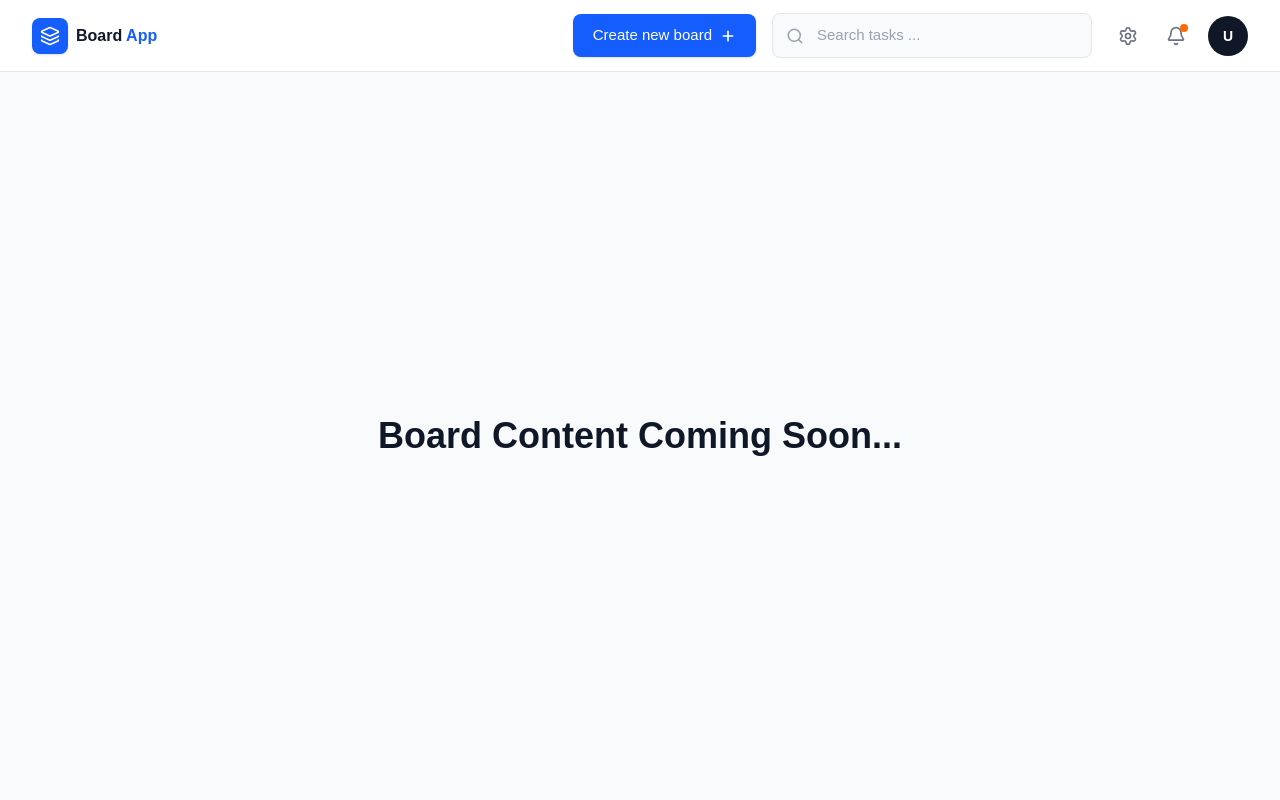
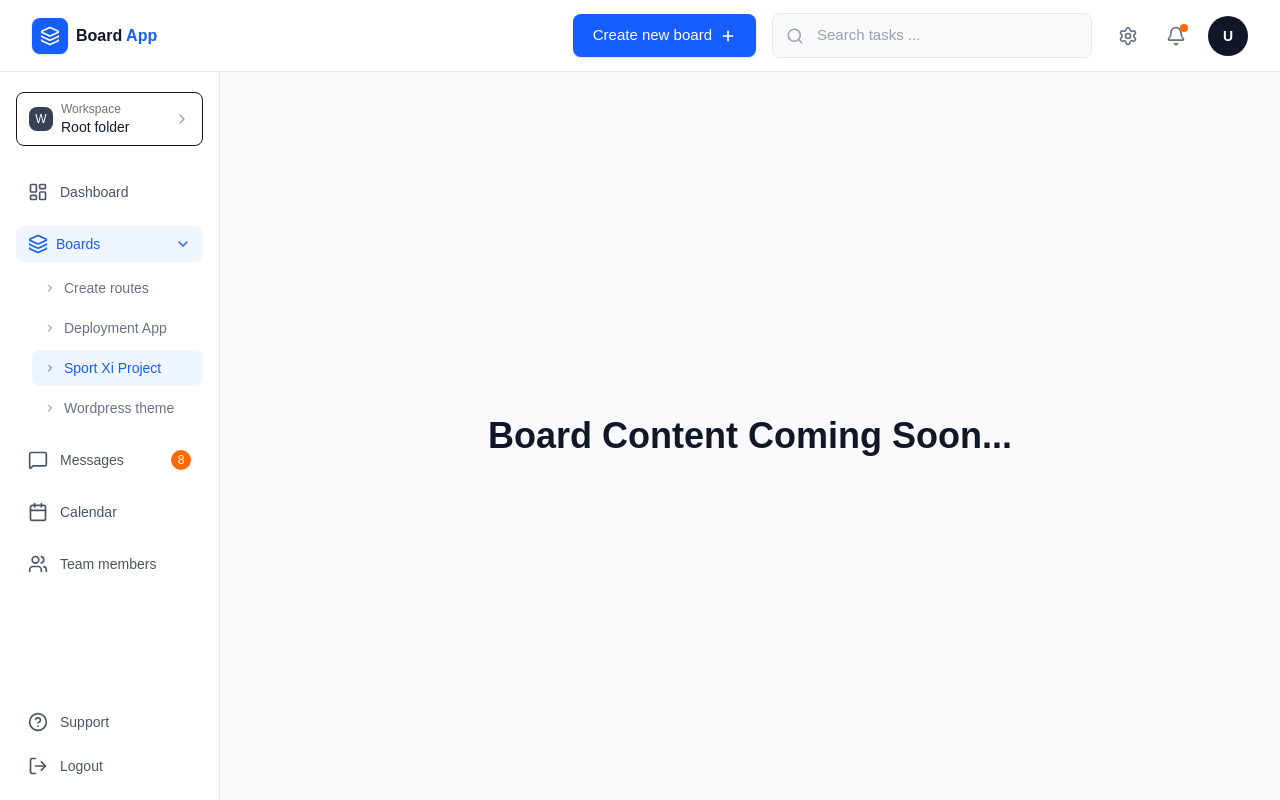
Before and after one commit to YasasDEK/visionex, a Next.js app: page / in a window 1280 px wide. Built offline with nearby package versions, Linux system fonts and the light colour scheme.

Commit message:
feat: add Sidebar navigation component
Adds Sidebar with workspace selector, boards list, and navigation menu.
Updates home page to integrate Sidebar alongside Header.

```diff
--- a/src/app/page.tsx
+++ b/src/app/page.tsx
@@ -1,10 +1,12 @@
 import Header from '@/components/Header';
+import Sidebar from '@/components/Sidebar';
 
 export default function Home() {
   return (
     <div className="flex h-screen bg-gray-50 overflow-hidden">
       <Header />
-      <div className="flex-1 flex flex-col">
+      <Sidebar />
+      <div className="flex-1 flex flex-col ml-0 md:ml-[220px]">
         <main className="flex-1 mt-[72px] flex items-center justify-center">
           <h1 className="text-4xl font-bold text-gray-900">Board Content Coming Soon...</h1>
         </main>
--- /dev/null
+++ b/src/components/Sidebar.tsx
@@ -0,0 +1,166 @@
+'use client';
+
+import React from 'react';
+import {
+  LayoutDashboard,
+  Layers,
+  ChevronRight,
+  MessageSquare,
+  Calendar,
+  Users,
+  HelpCircle,
+  LogOut,
+} from 'lucide-react';
+
+const Sidebar = () => {
+  const [isBoardsExpanded, setIsBoardsExpanded] = React.useState(true);
+
+  return (
+    <div className="w-[220px] bg-white border-r border-gray-200 flex-col h-screen fixed left-0 top-0 z-10 hidden md:flex">
+      {/* Logo */}
+      <div className="p-6">
+        <div className="flex items-center gap-2">
+          <div className="w-8 h-8 bg-blue-600 rounded-lg flex items-center justify-center">
+            <Layers className="w-5 h-5 text-white" />
+          </div>
+          <span className="font-semibold text-gray-900">
+            Board <span className="text-blue-600">App</span>
+          </span>
+        </div>
+      </div>
+
+      {/* Workspace */}
+      <div className="px-4 py-3">
+        <div className="flex items-center border gap-2 rounded-lg px-3 py-2">
+          <div className="w-6 h-6 bg-gray-700 rounded-lg flex items-center justify-center">
+            <span className="text-white text-xs font-medium">W</span>
+          </div>
+          <div className="flex-1">
+            <p className="text-xs text-gray-500">Workspace</p>
+            <p className="text-sm font-medium text-gray-900">Root folder</p>
+          </div>
+          <ChevronRight className="w-4 h-4 text-gray-400" />
+        </div>
+      </div>
+
+      {/* Navigation */}
+      <nav className="flex-1 px-4 py-4 overflow-y-auto">
+        {/* Dashboard */}
+        <div className="mb-4">
+          <a
+            href="#"
+            className="flex items-center gap-3 px-3 py-2 text-gray-600 hover:bg-gray-50 rounded-lg transition-colors"
+          >
+            <LayoutDashboard className="w-5 h-5" />
+            <span className="text-sm font-medium">Dashboard</span>
+          </a>
+        </div>
+
+        {/* Boards Section */}
+        <div className="mb-4">
+          <button
+            onClick={() => setIsBoardsExpanded(!isBoardsExpanded)}
+            className="flex items-center gap-2 px-3 py-2 text-blue-600 bg-blue-50 hover:bg-blue-100 rounded-lg transition-colors w-full"
+          >
+            <Layers className="w-5 h-5" />
+            <span className="text-sm font-medium flex-1 text-left">Boards</span>
+            <ChevronRight
+              className={`w-4 h-4 transition-transform ${
+                isBoardsExpanded ? 'rotate-90' : ''
+              }`}
+            />
+          </button>
+
+          {isBoardsExpanded && (
+            <div className="ml-4 mt-2 space-y-1">
+              <a
+                href="#"
+                className="flex items-center gap-2 px-3 py-2 text-gray-500 hover:bg-gray-50 rounded-lg transition-colors text-sm"
+              >
+                <ChevronRight className="w-3 h-3" />
+                Create routes
+              </a>
+              <a
+                href="#"
+                className="flex items-center gap-2 px-3 py-2 text-gray-500 hover:bg-gray-50 rounded-lg transition-colors text-sm"
+              >
+                <ChevronRight className="w-3 h-3" />
+                Deployment App
+              </a>
+              <a
+                href="#"
+                className="flex items-center gap-2 px-3 py-2 text-blue-600 bg-blue-50 hover:bg-blue-100 rounded-lg transition-colors text-sm font-medium"
+              >
+                <ChevronRight className="w-3 h-3" />
+                Sport Xi Project
+              </a>
+              <a
+                href="#"
+                className="flex items-center gap-2 px-3 py-2 text-gray-500 hover:bg-gray-50 rounded-lg transition-colors text-sm"
+              >
+                <ChevronRight className="w-3 h-3" />
+                Wordpress theme
+              </a>
+            </div>
+          )}
+        </div>
+
+        {/* Messages */}
+        <div className="mb-4">
+          <a
+            href="#"
+            className="flex items-center gap-3 px-3 py-2 text-gray-600 hover:bg-gray-50 rounded-lg transition-colors relative"
+          >
+            <MessageSquare className="w-5 h-5" />
+            <span className="text-sm font-medium">Messages</span>
+            <span className="ml-auto w-5 h-5 bg-orange-500 text-white text-xs rounded-full flex items-center justify-center">
+              8
+            </span>
+          </a>
+        </div>
+
+        {/* Calendar */}
+        <div className="mb-4">
+          <a
+            href="#"
+            className="flex items-center gap-3 px-3 py-2 text-gray-600 hover:bg-gray-50 rounded-lg transition-colors"
+          >
+            <Calendar className="w-5 h-5" />
+            <span className="text-sm font-medium">Calendar</span>
+          </a>
+        </div>
+
+        {/* Team members */}
+        <div className="mb-4">
+          <a
+            href="#"
+            className="flex items-center gap-3 px-3 py-2 text-gray-600 hover:bg-gray-50 rounded-lg transition-colors"
+          >
+            <Users className="w-5 h-5" />
+            <span className="text-sm font-medium">Team members</span>
+          </a>
+        </div>
+      </nav>
+
+      {/* Bottom Section */}
+      <div className="p-4">
+        <a
+          href="#"
+          className="flex items-center gap-3 px-3 py-2 text-gray-600 hover:bg-gray-50 rounded-lg transition-colors mb-2"
+        >
+          <HelpCircle className="w-5 h-5" />
+          <span className="text-sm font-medium">Support</span>
+        </a>
+        <a
+          href="#"
+          className="flex items-center gap-3 px-3 py-2 text-gray-600 hover:bg-gray-50 rounded-lg transition-colors"
+        >
+          <LogOut className="w-5 h-5" />
+          <span className="text-sm font-medium">Logout</span>
+        </a>
+      </div>
+    </div>
+  );
+};
+
+export default Sidebar;
```
